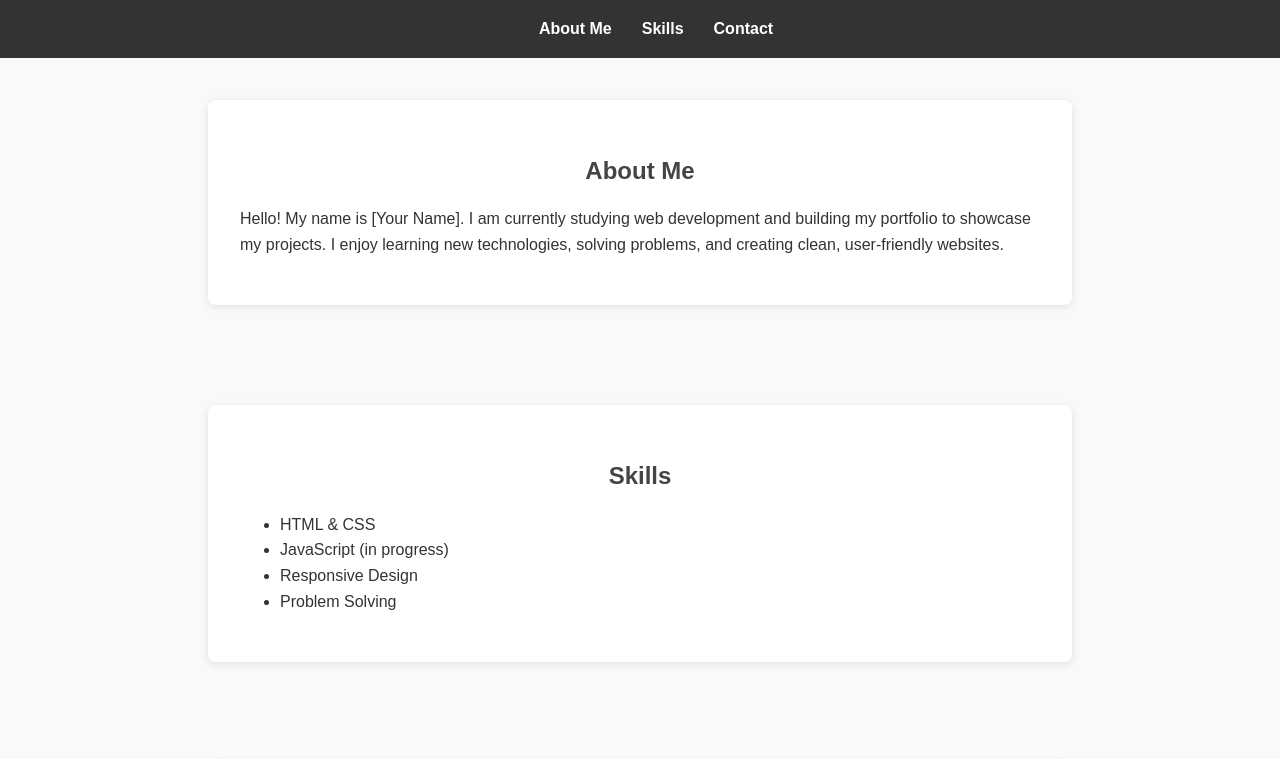
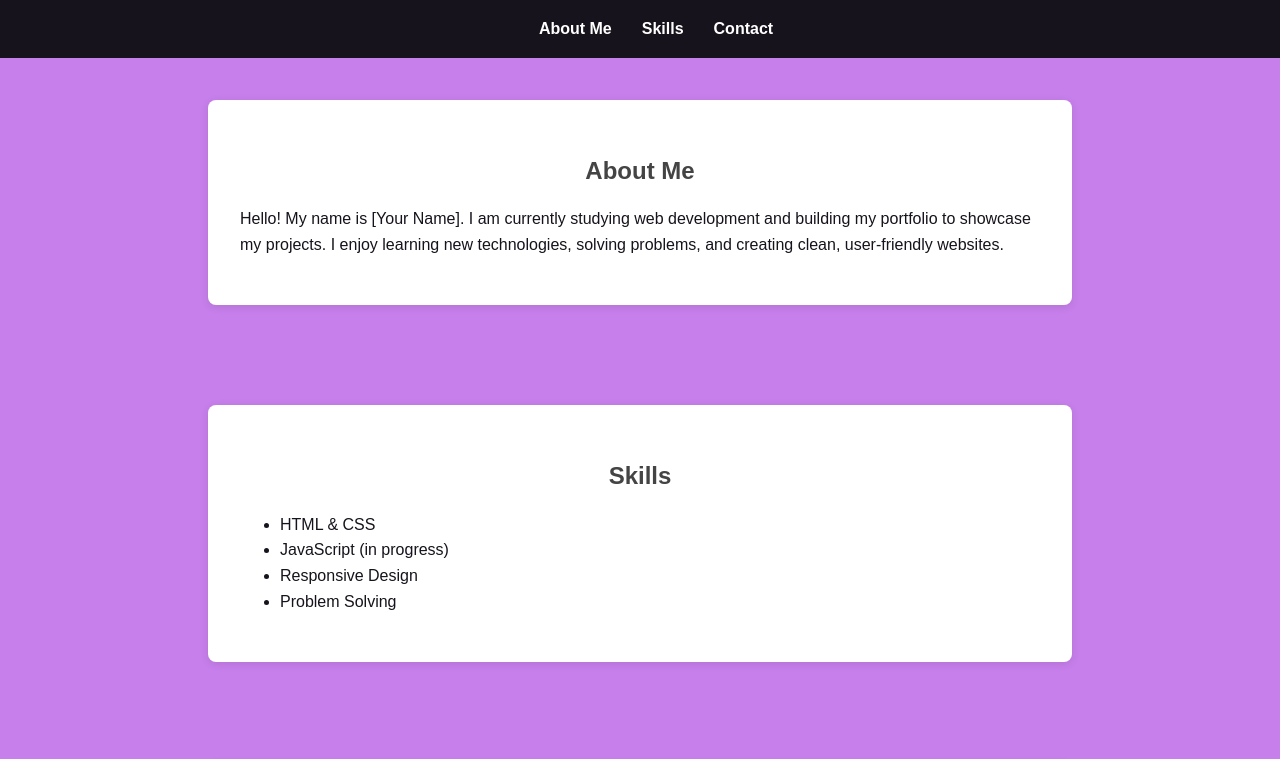
Before and after one commit to alrchan/personal-website, a plain HTML site: page index.html in a window 1280 px wide. Shown: the top 759 px of the page. Drawn offline with Linux system fonts and the light colour scheme.

Commit message:
Update style.css

```diff
--- a/style.css
+++ b/style.css
@@ -3,8 +3,8 @@ body {
   font-family: Arial, sans-serif;
   margin: 0;
   line-height: 1.6;
-  color: #333;
-  background-color: #f9f9f9;
+  color: #17131c;
+  background-color: #c77feb;
 }
 
 /* Navigation bar */
@@ -13,7 +13,7 @@ nav {
   top: 0;
   left: 0;
   width: 100%;
-  background: #333;
+  background: #17131c;
   padding: 1rem;
   z-index: 1000;
 }
@@ -38,7 +38,7 @@ nav ul li a {
 }
 
 nav ul li a:hover {
-  color: #ff9800;
+  color: #752d6c;
 }
 
 /* Section styling */
@@ -82,5 +82,5 @@ form button {
 }
 
 form button:hover {
-  background: #ff9800;
+  background: #752d6c;
 }
```
